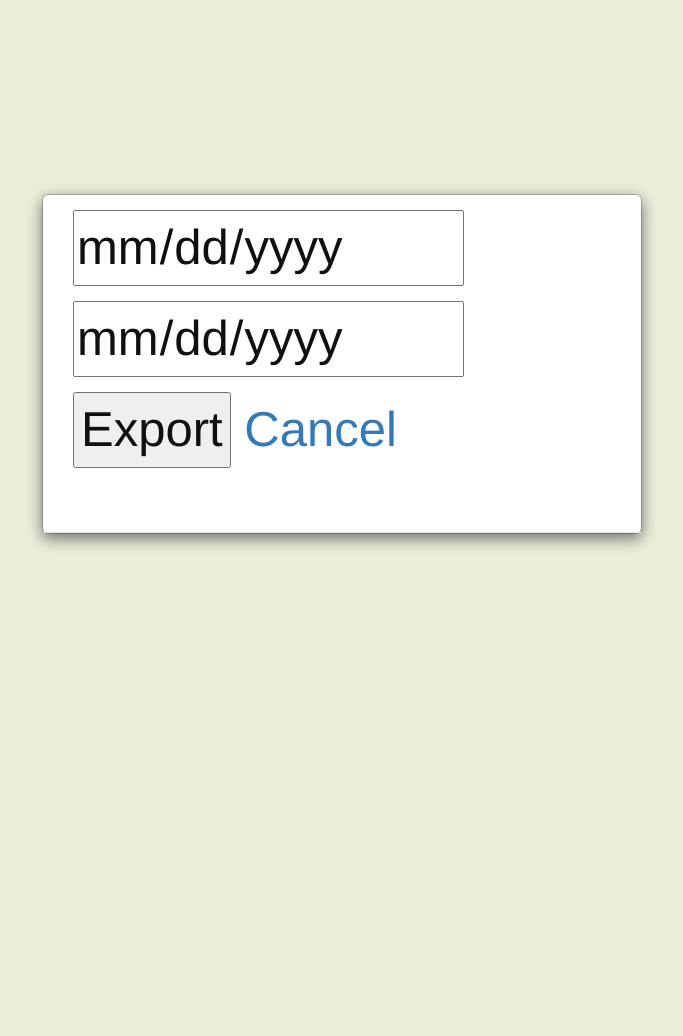
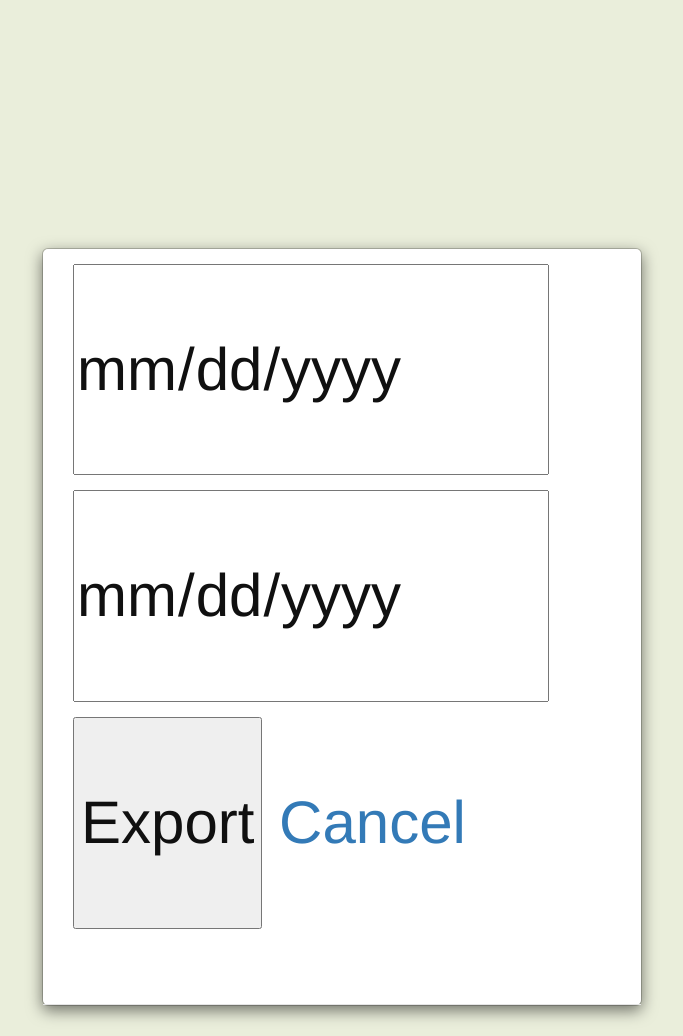
Before and after one commit to naveen272/app, a PHP site: page /report.php in a window 1280 px wide. Shown: the whole page, without its empty margins (298-981 px from the left). Before the commit the page ends 549 px from the top, so only its background shows below. Run offline with PHP 8.4, Linux system fonts and the light colour scheme; a user stored in the database is signed in; data comes from the database, SQL or seed files in the repository; some libraries are stand-ins or nearby versions.

Commit message:
new css changes

```diff
--- a/report.php
+++ b/report.php
@@ -42,10 +42,10 @@ $result = mysqli_query($link, $sql);
    <style>
 body {
     margin: 0%;
-    padding-top: 164px;
+    padding-top: 17%;
     font-family: "Helvetica Neue",Helvetica,Arial,sans-serif;
-    font-size: 49px;
-    line-height: 1.428571;
+    font-size: 600%;
+    line-height: 3.428571;
     color: #101010;
     background-color: #eaeedb;
 }
```
